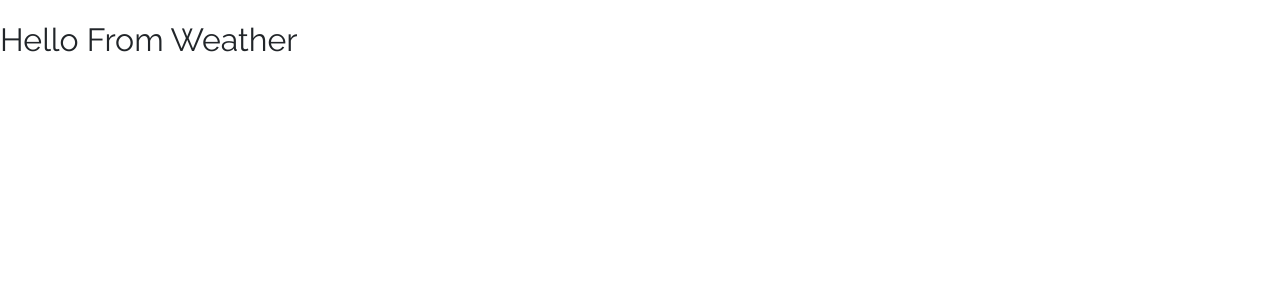
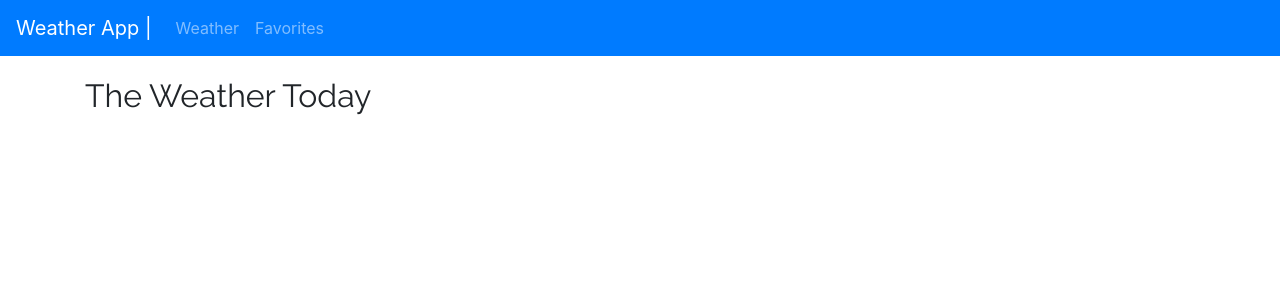
Before and after one commit to jorchsg/weather, a React (Create React App) app: page / in a window 1280 px wide. Shown: the top 300 px of the page. Built offline with nearby package versions, Linux system fonts and the light colour scheme.

Commit message:
create menu

```diff
--- a/package.json
+++ b/package.json
@@ -7,8 +7,10 @@
     "@testing-library/react": "^11.2.5",
     "@testing-library/user-event": "^12.7.1",
     "axios": "^0.21.1",
+    "bootstrap": "^4.6.0",
     "node-sass": "^5.0.0",
     "react": "^17.0.1",
+    "react-bootstrap": "^1.5.0",
     "react-dom": "^17.0.1",
     "react-lazyload": "^3.2.0",
     "react-router-dom": "^5.2.0",
--- a/src/library/common/components/menu/Menu.jsx
+++ b/src/library/common/components/menu/Menu.jsx
@@ -1,11 +1,23 @@
-import React from 'react';
+import React, { Fragment } from 'react';
+import { Navbar, Nav } from 'react-bootstrap';
+
+// Importing svg and menu styles
+// import cloudy from '../../../../resources/images/cloudy.svg'
+import './menu.scss'
 
 const Menu = () => {
+
     return (
-        <div>
-            <h1>Hello From Menu</h1>
-        </div>
+        <Fragment>
+            <Navbar bg="primary" variant="dark">
+                <Navbar.Brand href="/">Weather App |</Navbar.Brand>
+                <Nav className="mr-auto">
+                    <Nav.Link href="/">Weather</Nav.Link>
+                    <Nav.Link href="/favorites">Favorites</Nav.Link>
+                </Nav>
+            </Navbar>
+        </Fragment>
     )
 }
 
-export default Menu
+export default Menu;
--- a/src/modules/favorites/Favorites.jsx
+++ b/src/modules/favorites/Favorites.jsx
@@ -1,11 +1,15 @@
 import React from 'react'
+import Menu from '../../library/common/components/menu/Menu';
 
 const Favorites = () => {
 
     return (
-        <div>
-            <h1>Hello From Favorites</h1>
-        </div>
+        <>
+            <Menu />
+            <div className="container">
+                <h1>Mi Favorites</h1>
+            </div>
+        </>
     )
 }
 
--- a/src/modules/weather/Weather.jsx
+++ b/src/modules/weather/Weather.jsx
@@ -1,11 +1,15 @@
-import React from 'react';
+import React, { Fragment } from 'react';
+import Menu from '../../library/common/components/menu/Menu';
 
 const Weather = () => {
 
     return (
-        <div>
-            <h1>Hello From Weather</h1>
-        </div>
+        <Fragment>
+            <Menu />
+            <div className="container">
+                <h1>The Weather Today</h1>
+            </div>
+        </Fragment>
     )
 }
 
--- a/src/resources/styles/app.scss
+++ b/src/resources/styles/variables.scss
@@ -9,9 +9,9 @@ $screen-md-max: 991px;
 $screen-lg-max: 1199px;
 
 // COLORS
-$primary: #585490;
-$primary-light: #6E67D3;
-$primary-dark: #1B1841;
+$primary: #1E88E5;
+$primary-light: #90CAF9;
+$primary-dark: #0D47A1;
 $secondary: #C4D043;
 $secondary-bajo: #DCE775;
 $black: #000000;
```
Also changed, not shown: src/library/common/components/menu/menu.scss (line endings or trailing spaces), src/resources/images/cloudy.svg (added), 1 other file (tests, documents, lock files or other folders).
